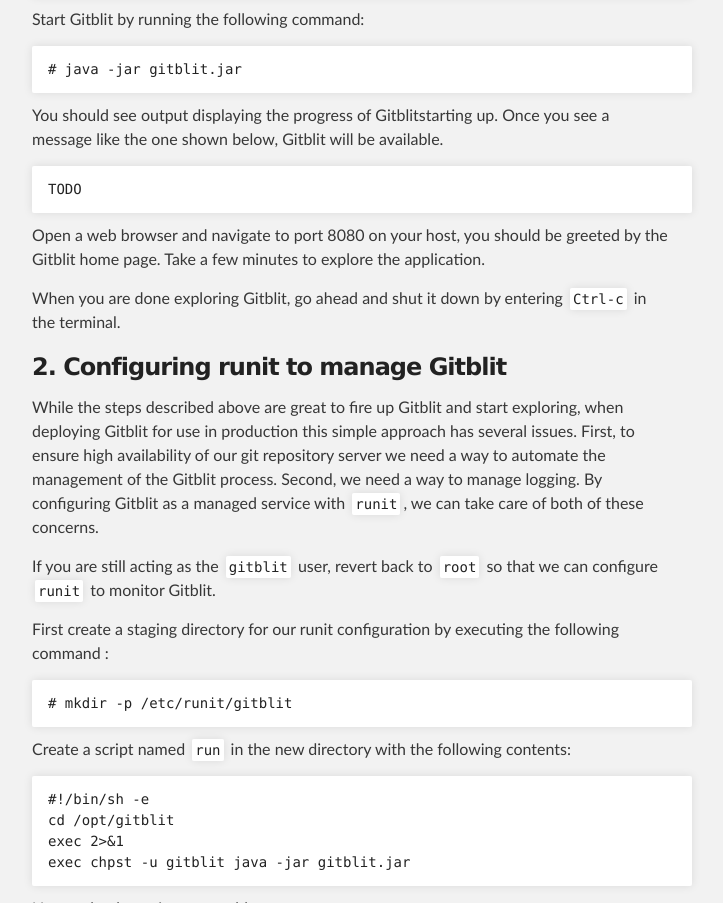
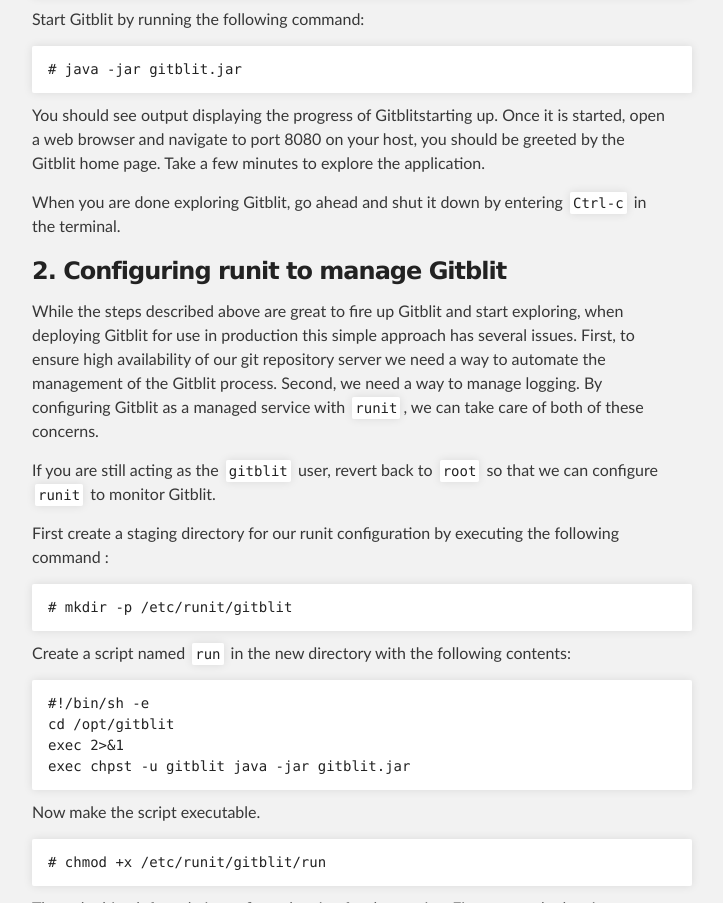
Before and after one commit to kchard/gitblit-quickstart, a plain HTML site: page index.html in a window 1280 px wide. Shown: the part 1949-2852 px from the top of the page, without its empty margins (288-1011 px from the left). Drawn offline with Linux system fonts and the light colour scheme.

```diff
--- a/index.html
+++ b/index.html
@@ -106,12 +106,7 @@ server.httpsBindInterface =
 <pre><code># java -jar gitblit.jar
 </code></pre>
 
-<p>You should see output displaying the progress of Gitblitstarting up. Once you see a message like the one shown below, Gitblit will be available.</p>
-
-<pre><code>TODO
-</code></pre>
-
-<p>Open a web browser and navigate to port 8080 on your host, you should be greeted by the Gitblit home page. Take a few minutes to explore the application.</p>
+<p>You should see output displaying the progress of Gitblitstarting up. Once it is started, open a web browser and navigate to port 8080 on your host, you should be greeted by the Gitblit home page. Take a few minutes to explore the application.</p>
 
 <p>When you are done exploring Gitblit, go ahead and shut it down by entering <code>Ctrl-c</code> in the terminal. </p>
 
```
Also changed, not shown: params.json (+1 -1 lines).
